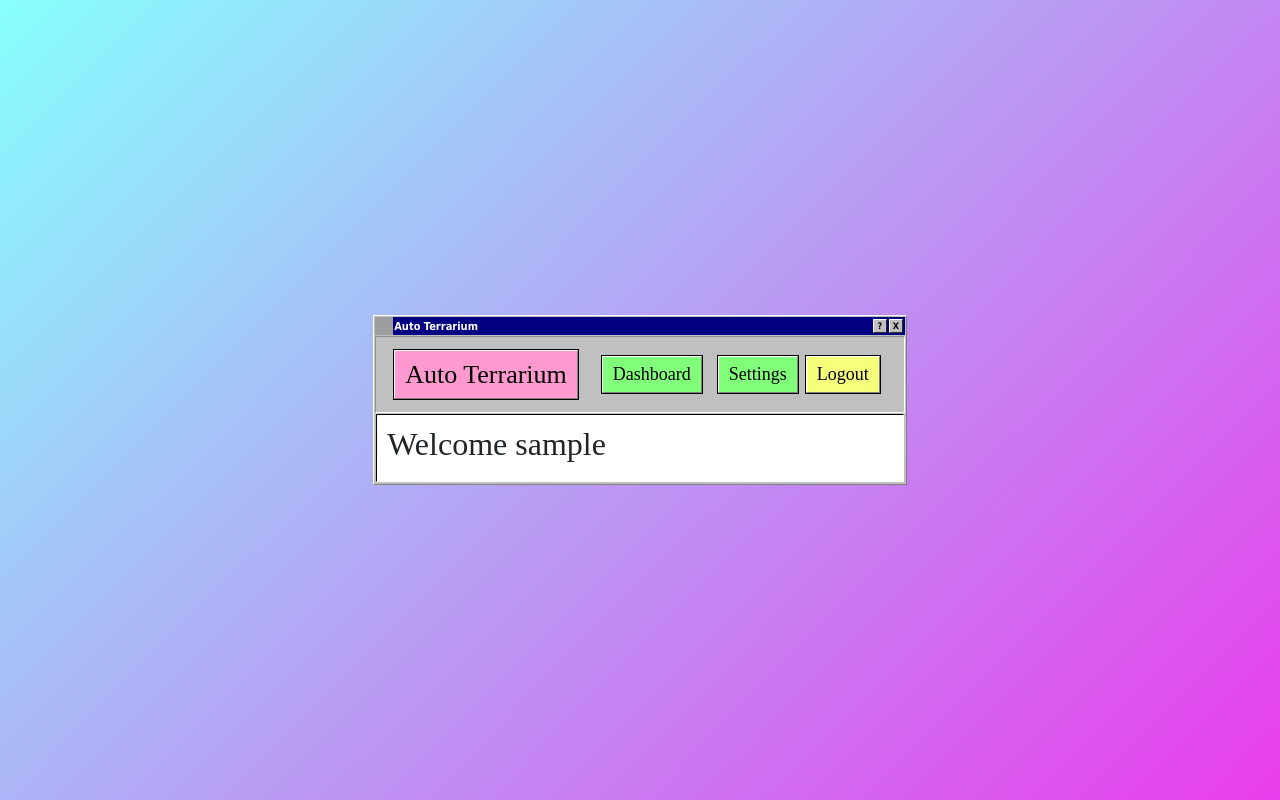
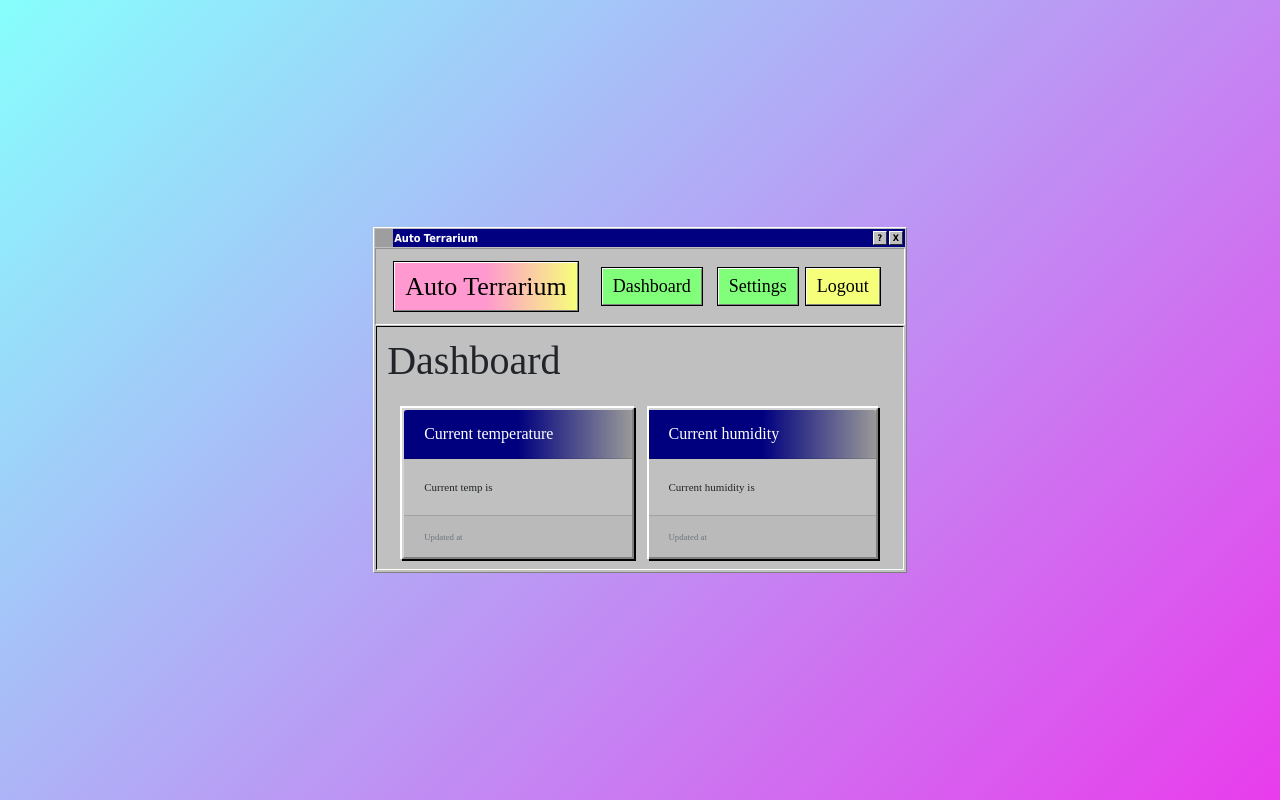
Before and after one commit to kblicharski/iot-project-2019, a React (Create React App) app in the folder client/: page / in a window 1280 px wide. Built offline with nearby package versions, Linux system fonts and the light colour scheme; no server answers; sample sign-in values are in the browser's storage; grey boxes are pictures that could not be loaded.

Commit message:
Update styling.

```diff
--- a/client/src/App.js
+++ b/client/src/App.js
@@ -41,7 +41,7 @@ function App() {
             <div className="windows-body main-body">
               <main>
                 <Switch>
-                  <Route exact path='/' component={Home}/>
+                  <Route exact path='/' component={Dashboard}/>
                   <Route path='/dashboard' component={Dashboard}/>
                   <Route path='/settings' component={Settings}/>
                 </Switch>
--- a/client/src/CurrentHumCard.js
+++ b/client/src/CurrentHumCard.js
@@ -55,8 +55,8 @@ class CurrentHumCard extends React.Component {
   render() {
     return (
       <Card>
+        <Card.Header>Current humidity</Card.Header>
         <Card.Body>
-          <Card.Title>Current humidity</Card.Title>
           <Card.Text>
             Current humidity is {this.state.humidity}
           </Card.Text>
--- a/client/src/CurrentTempCard.js
+++ b/client/src/CurrentTempCard.js
@@ -59,8 +59,9 @@ class CurrentTempCard extends React.Component {
   render() {
     return (
       <Card>
+        <Card.Header>Current temperature</Card.Header>
         <Card.Body>
-          <Card.Title>Current temperature</Card.Title>
+
           <Card.Text>
             Current temp is {this.state.temps}
           </Card.Text>
--- a/client/src/style.css
+++ b/client/src/style.css
@@ -81,7 +81,22 @@
   align-items: center;
 }
 
+.card {
+  background-color: #c0c0c0;
+  border-top: 2px solid rgb(211,211,211);
+  border-left: 2px solid rgb(211,211,211);
+  border-right: 2px solid rgb(128,128,128);
+  border-bottom: 2px solid rgb(128,128,128);
+  box-shadow: -1px -1px 0 1px #fff, 1px 1px 0 1px #000;
+  border-radius: 0;
+  margin: 15px;
+}
 
+.card-header {
+  color: white;
+  font-size: 16px;
+  background-image: linear-gradient(to right,#00007F 50%,#999 100%);
+}
 
 img.title{
   float:left;
@@ -122,7 +137,7 @@ p.title{
 }
 
 .main-body {
-  background-color: white;
+  background-color: #C0C0C0;
 }
 
 .header-body {
@@ -176,5 +191,6 @@ p.title{
 
 .title-button {
   background: #ff99cf;
+  background-image: linear-gradient(to right,#ff99cf 50%,#f6ff7a 100%);
   font-size:26px;
 }
```
Also changed, not shown: client/src/LightForm.js (added).
